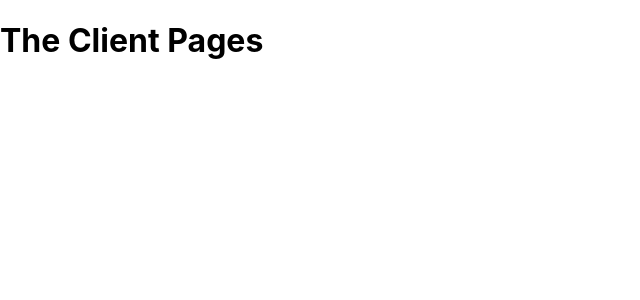
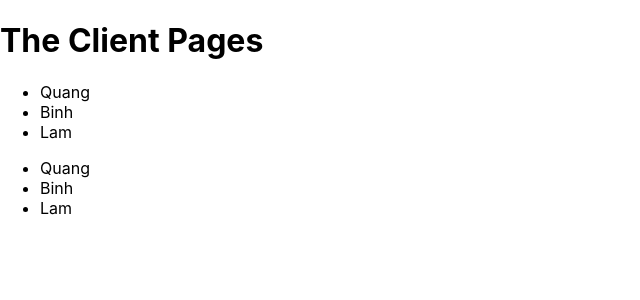
Before and after one commit to quangnguyenduc123/nextjs, a Next.js app: page /clients in a window 1280 px wide. Shown: the top 300 px of the page, without its empty margins (0-640 px from the left). Built offline with nearby package versions, Linux system fonts and the light colour scheme.

Commit message:
navigate with Link
there're 2 ways of navigate dynamic Link
- <Link href={`/clients/${client.id}`}>{client.name}</Link>
- <Link href={{ pathname: '/clients/[id]', query: { id: client.id }}}>{client.name}</Link>

```diff
--- a/pages/clients/index.js
+++ b/pages/clients/index.js
@@ -1,6 +1,29 @@
+import Link from 'next/link'
+
 function ClientsPage() {
+
+    const clients = [
+        { id: 'quang', name: 'Quang' },
+        { id: 'binh', name: 'Binh' },
+        { id: 'lam', name: 'Lam' },
+    ]
+
     return <div>
         <h1>The Client Pages</h1>
+        <ul>
+            {clients.map(client => <li key={client.id}>
+                <Link href={{
+                    pathname: '/clients/[id]',
+                    query: { id: client.id }
+                }}>{client.name}</Link>
+            </li>)}
+        </ul>
+
+        <ul>
+            {clients.map(client => <li key={client.id}>
+                <Link href={`/clients/${client.id}`}>{client.name}</Link>
+            </li>)}
+        </ul>
     </div>
 }
 
--- a/pages/index.js
+++ b/pages/index.js
@@ -8,6 +8,8 @@
       <ul>
         <li>
           <Link href="/portfolio">Portfolio page</Link>
+        </li>
+        <li>
           <Link href="/clients">Client page</Link>
         </li>
       </ul>
```
